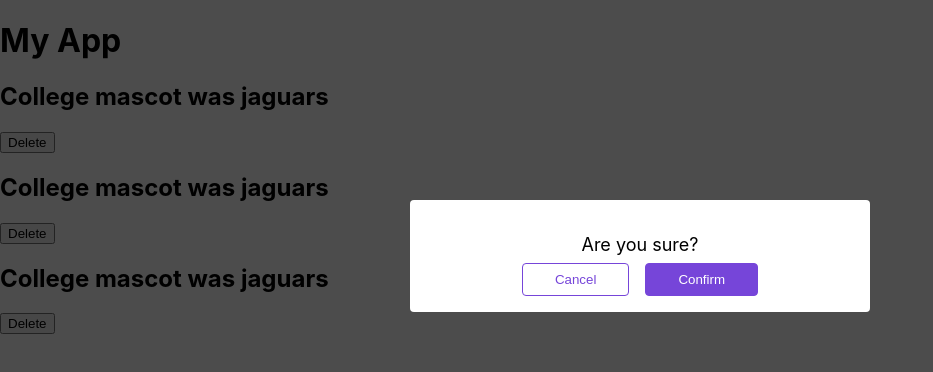
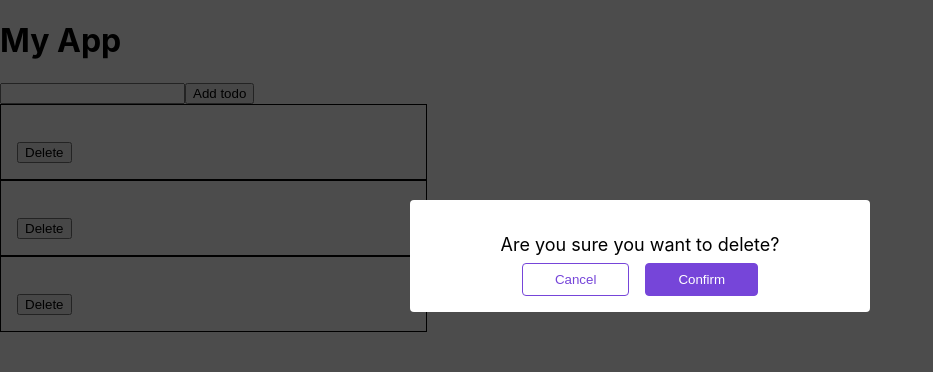
Before and after one commit to Evelyn333444/gumbo__nine__react_crash_course, a React (Create React App) app: page / in a window 1280 px wide. Shown: the top 372 px of the page, without its empty margins (0-933 px from the left). Built offline with nearby package versions, Linux system fonts and the light colour scheme.

Commit message:
sixth push

```diff
--- a/src/App.jsx
+++ b/src/App.jsx
@@ -1,17 +1,29 @@
 import "./App.css";
 import Jaguars from './components/Jaguars.jsx'
-import Modal from './components/modal.jsx'
+import Modal from './components/Modal.jsx'
 
 function App() {
   return (
     <div>
       <h1>My App</h1>
+      <div>
+        <input type="text" onChange={(event) => {
+
+        }} />
+        <button>Add todo</button>
+      </div>
       <div className="todo_wrapper">
-      <Jaguars> title="Finish Frontend Simplified"</Jaguars>
-      <Jaguars> title="Finish Interview Section" </Jaguars>
-      <Jaguars> title="Land a $100k job" </Jaguars>
+      <Jaguars>
+        title="Finish Frontend Simplified"
+        </Jaguars>
+      <Jaguars>
+        title="Finish Interview Section"
+        </Jaguars>
+      <Jaguars>
+        title="Land a $100k job"
+        </Jaguars>
     </div>
-    <Modal />
+    <Modal title="Are you sure you want to delete?" />
     </div>
   );
 }
--- a/src/components/Jaguars.css
+++ b/src/components/Jaguars.css
@@ -3,3 +3,12 @@
     border: 1px solid black;
     padding: 16px;
 }
+
+* {
+  box-sizing: border-box;
+}
+
+.todo__wrapper {
+  display: flex;
+  flex-wrap: wrap;
+}
--- a/src/components/Jaguars.jsx
+++ b/src/components/Jaguars.jsx
@@ -1,9 +1,9 @@
 import './Jaguars.css'
 
-function Jaguars() {
+function Jaguars(props) {
 return (
-        <div>
-        <h2>College mascot was jaguars</h2>
+        <div className="todo">
+        <h2>{props.title}</h2>
         <span></span>
         <button> Delete</button>
       </div>
--- a/src/components/modal.css
+++ b/src/components/modal.css
@@ -1,3 +1,5 @@
+{/* Modal /> */}
+
 .btn {
   padding: 8px 32px;
   cursor: pointer;
--- a/src/components/modal.jsx
+++ b/src/components/modal.jsx
@@ -1,10 +1,10 @@
-import './modal.css'
+import './Modal.css'
 
-function modal() {
+function Modal( {title}) {
 return (
         <div>
   <div className="modal">
-    <p className="modal__title">Are you sure?</p>
+    <p className="modal__title"> {title}</p>
     <div className="modal__buttons">
       <button className="btn btn__cancel">Cancel</button>
       <button className="btn">Confirm</button>
@@ -15,4 +15,4 @@ return (
 )
 }
 
-export default modal
+export default Modal
--- a/src/index.js
+++ b/src/index.js
@@ -5,11 +5,7 @@ import App from './App.jsx';
 import reportWebVitals from './reportWebVitals';
 
 const root = ReactDOM.createRoot(document.getElementById('root'));
-root.render(
-  <React.StrictMode>
-    <App />
-  </React.StrictMode>
-);
+root.render(<App />);
 
 // If you want to start measuring performance in your app, pass a function
 // to log results (for example: reportWebVitals(console.log))
```
Also changed, not shown: src/components/Todo.jsx (+6 -3 lines).
